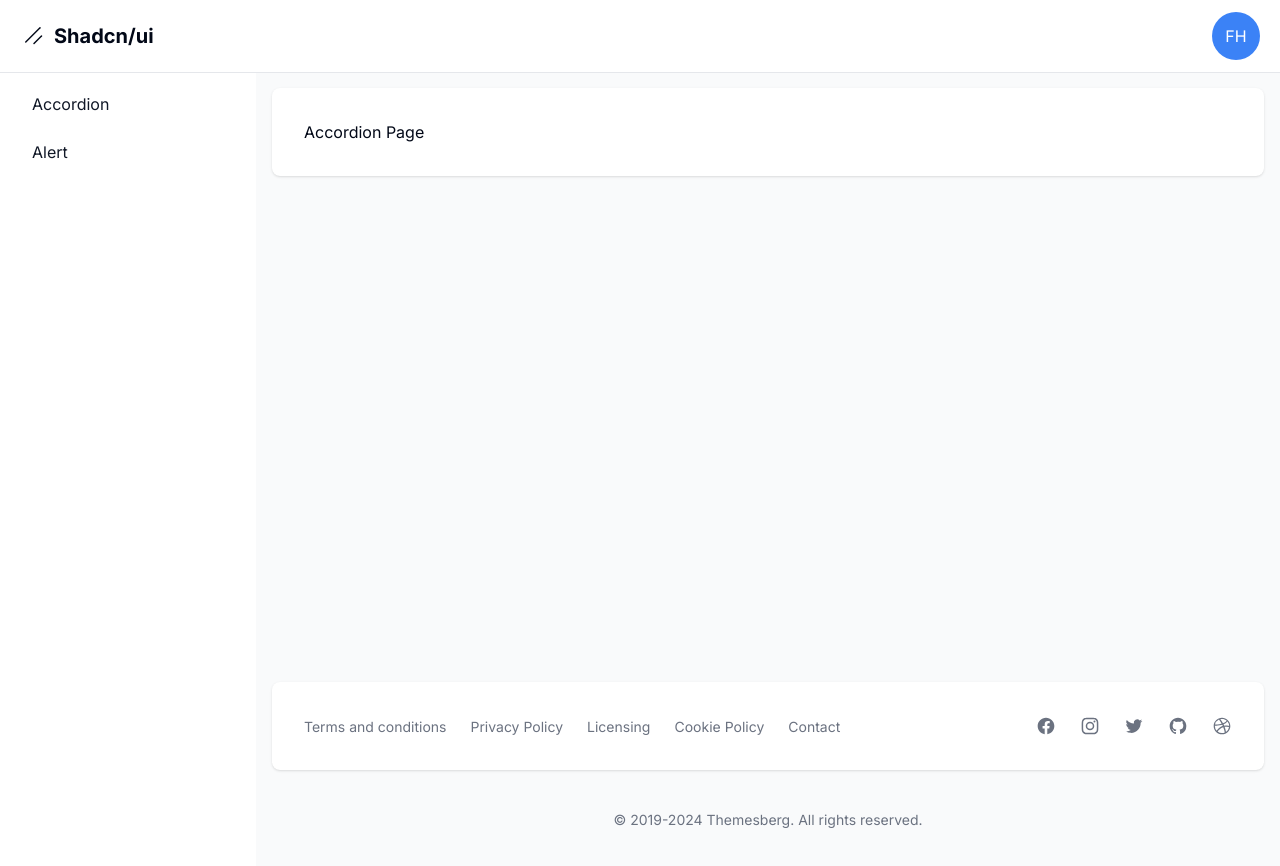
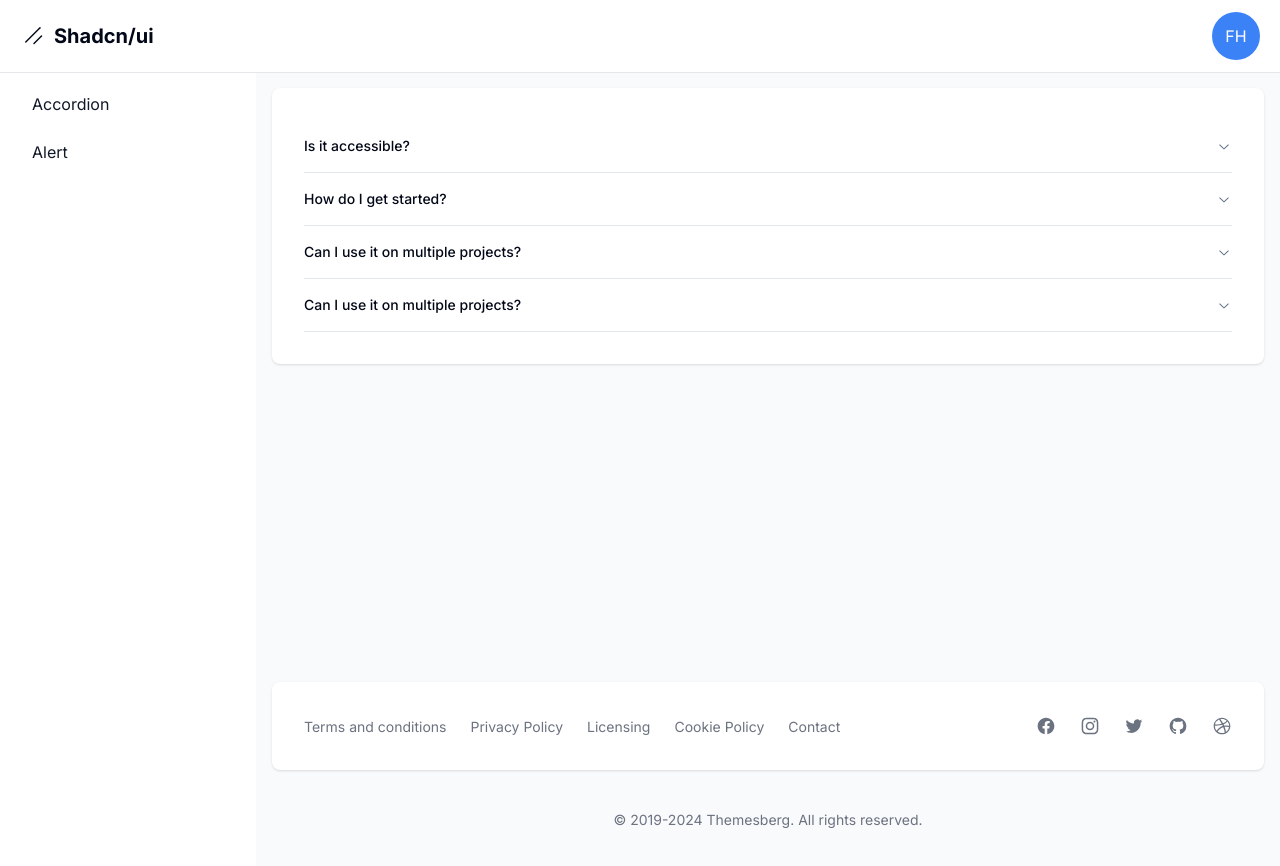
Before and after one commit to DevTalles-corp/shadcn-dashboard, a Next.js app: page /dashboard/accordion in a window 1280 px wide. Shown: the top 866 px of the page. Built offline with nearby package versions, Linux system fonts and the light colour scheme.

Commit message:
accordion

```diff
--- a/package.json
+++ b/package.json
@@ -9,6 +9,7 @@
     "lint": "next lint"
   },
   "dependencies": {
+    "@radix-ui/react-accordion": "^1.1.2",
     "@radix-ui/react-icons": "^1.3.0",
     "class-variance-authority": "^0.7.0",
     "clsx": "^2.1.1",
--- a/src/app/dashboard/accordion/page.tsx
+++ b/src/app/dashboard/accordion/page.tsx
@@ -1,7 +1,44 @@
+import {
+  Accordion,
+  AccordionContent,
+  AccordionItem,
+  AccordionTrigger,
+} from "@/components/ui/accordion";
+
+const items = [
+  {
+    id: "item-1",
+    question: "Is it accessible?",
+    answer: "Yes. It adheres to the WAI-ARIA design pattern.",
+  },
+  {
+    id: "item-2",
+    question: "How do I get started?",
+    answer: "You can start by reading the documentation.",
+  },
+  {
+    id: "item-3",
+    question: "Can I use it on multiple projects?",
+    answer: "Yes. It's licensed under the MIT license.",
+  },
+  {
+    id: "item-4",
+    question: "Can I use it on multiple projects?",
+    answer: "Yes. It's licensed under the MIT license.",
+  },
+];
+
 export default function Page() {
   return (
     <div>
-      <h1>Accordion Page</h1>
+      <Accordion type="single" className="w-full">
+        {items.map((item) => (
+          <AccordionItem value={item.id} key={item.id}>
+            <AccordionTrigger>{item.question}</AccordionTrigger>
+            <AccordionContent>{item.answer}</AccordionContent>
+          </AccordionItem>
+        ))}
+      </Accordion>
     </div>
   );
 }
--- /dev/null
+++ b/src/components/ui/accordion.tsx
@@ -0,0 +1,57 @@
+"use client";
+
+import * as React from "react";
+import * as AccordionPrimitive from "@radix-ui/react-accordion";
+import { ChevronDownIcon } from "@radix-ui/react-icons";
+
+import { cn } from "@/lib/utils";
+
+const Accordion = AccordionPrimitive.Root;
+
+const AccordionItem = React.forwardRef<
+  React.ElementRef<typeof AccordionPrimitive.Item>,
+  React.ComponentPropsWithoutRef<typeof AccordionPrimitive.Item>
+>(({ className, ...props }, ref) => (
+  <AccordionPrimitive.Item
+    ref={ref}
+    className={cn("border-b", className)}
+    {...props}
+  />
+));
+AccordionItem.displayName = "AccordionItem";
+
+const AccordionTrigger = React.forwardRef<
+  React.ElementRef<typeof AccordionPrimitive.Trigger>,
+  React.ComponentPropsWithoutRef<typeof AccordionPrimitive.Trigger>
+>(({ className, children, ...props }, ref) => (
+  <AccordionPrimitive.Header className="flex">
+    <AccordionPrimitive.Trigger
+      ref={ref}
+      className={cn(
+        "flex flex-1 items-center justify-between py-4 text-sm font-medium transition-all hover:underline [&[data-state=open]>svg]:rotate-180",
+        className
+      )}
+      {...props}
+    >
+      {children}
+      <ChevronDownIcon className="h-4 w-4 shrink-0 text-muted-foreground transition-transform duration-200" />
+    </AccordionPrimitive.Trigger>
+  </AccordionPrimitive.Header>
+));
+AccordionTrigger.displayName = AccordionPrimitive.Trigger.displayName;
+
+const AccordionContent = React.forwardRef<
+  React.ElementRef<typeof AccordionPrimitive.Content>,
+  React.ComponentPropsWithoutRef<typeof AccordionPrimitive.Content>
+>(({ className, children, ...props }, ref) => (
+  <AccordionPrimitive.Content
+    ref={ref}
+    className="overflow-hidden text-sm data-[state=closed]:animate-accordion-up data-[state=open]:animate-accordion-down"
+    {...props}
+  >
+    <div className={cn("pb-4 pt-0", className)}>{children}</div>
+  </AccordionPrimitive.Content>
+));
+AccordionContent.displayName = AccordionPrimitive.Content.displayName;
+
+export { Accordion, AccordionItem, AccordionTrigger, AccordionContent };
```
Also changed, not shown: 1 other file (tests, documents, lock files or other folders).
